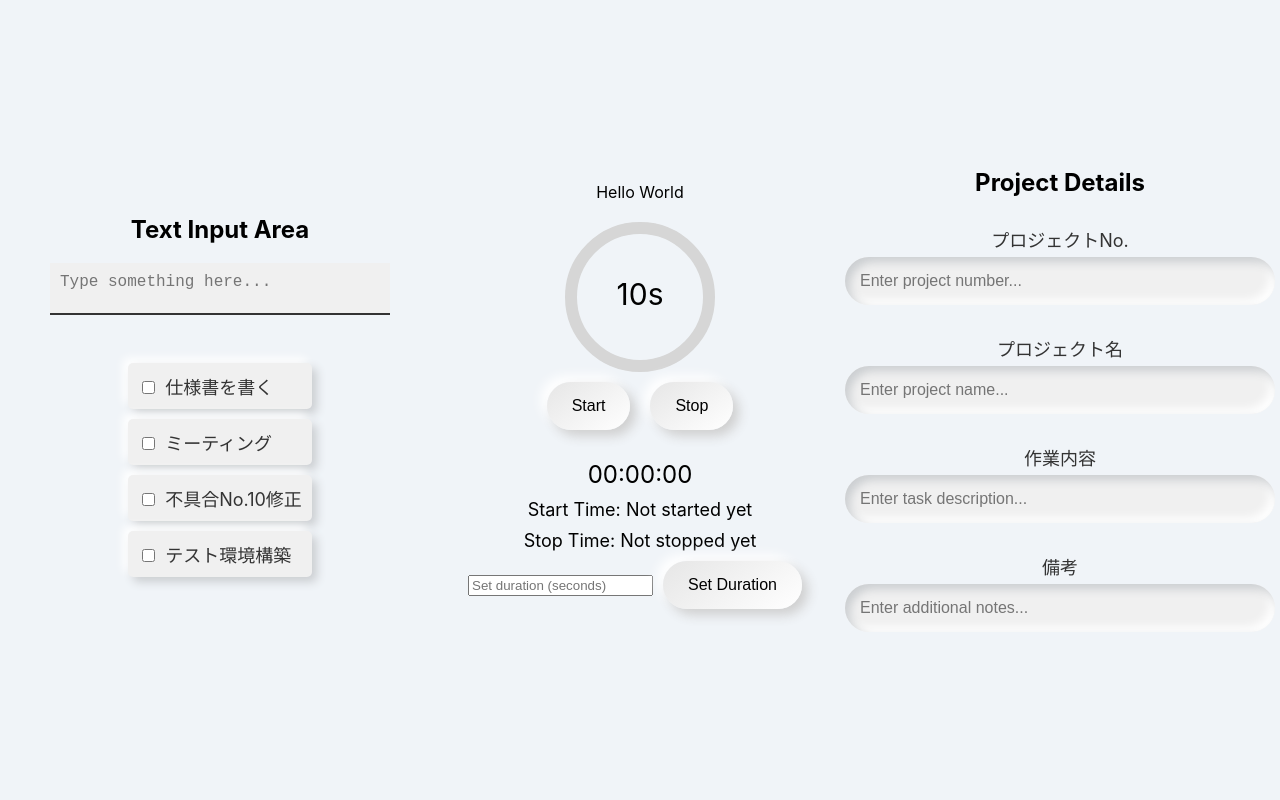
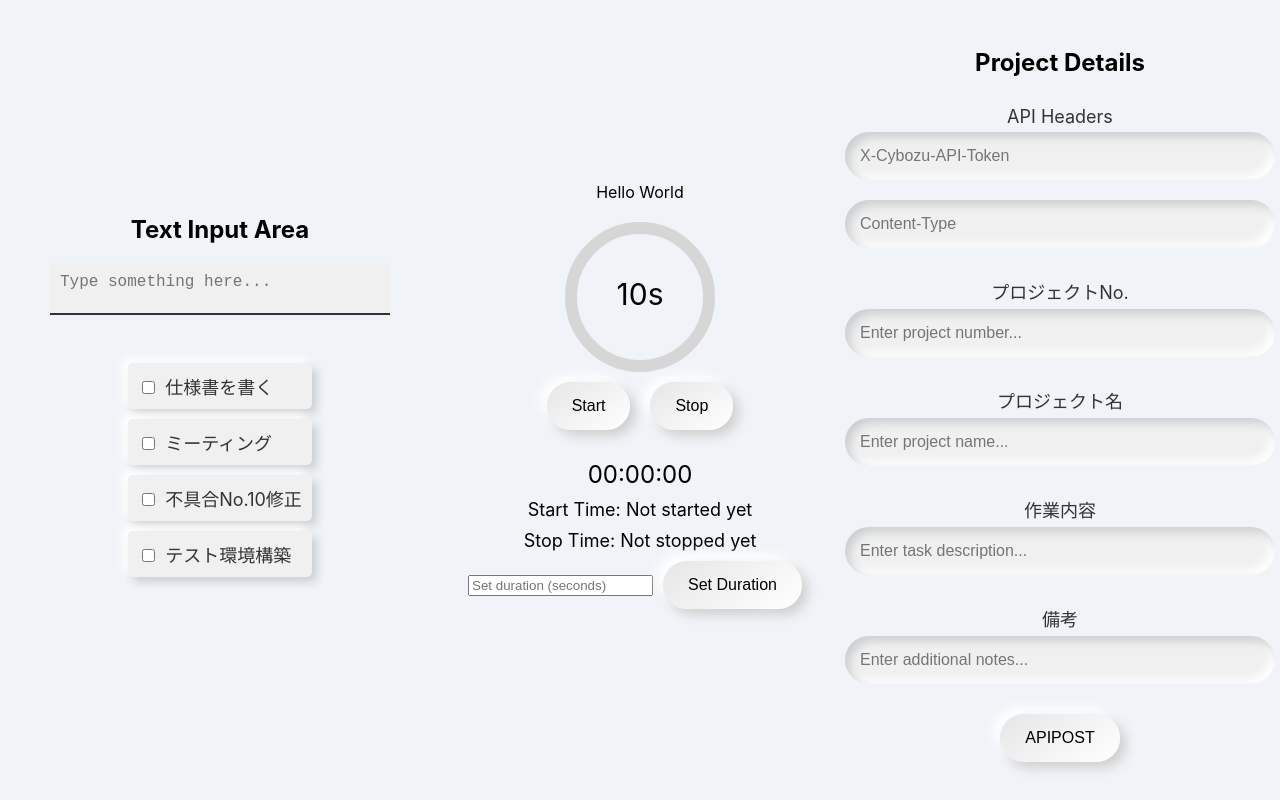
Before and after one commit to yukichi0324/Project-Timer, a React (Create React App) app: page / in a window 1280 px wide. Built offline with nearby package versions, Linux system fonts and the light colour scheme.

Commit message:
API送信部分（仮）

```diff
--- a/src/App.tsx
+++ b/src/App.tsx
@@ -173,7 +173,7 @@ const App: React.FC = () => {
   const [isStopped, setIsStopped] = useState(false);
 
   const progressRef = useRef<NodeJS.Timeout | null>(null);
-  const [inputDuration, setInputDuration] = useState('');
+  const [inputDuration, setInputDuration] = useState("");
   const [duration, setDuration] = useState(10); // 初期設定を10秒に設定
 
   const handleDurationChange = () => {
@@ -207,7 +207,7 @@ const App: React.FC = () => {
             return prev;
           }
         });
-      },  duration * 10);
+      }, duration * 10);
     }
   };
 
@@ -247,6 +247,30 @@ const App: React.FC = () => {
   const Checkbox = styled.input.attrs({ type: "checkbox" })`
     margin-right: 10px;
   `;
+  const [headerToken, setHeaderToken] = useState("");
+  const [headerContentType, setHeaderContentType] = useState("");
+
+  const handleAPIPost = async () => {
+    try {
+      const headers: Record<string, string> = {};
+      if (headerToken) headers["X-Cybozu-API-Token"] = headerToken;
+      if (headerContentType) headers["Content-Type"] = headerContentType;
+
+      const response = await fetch("https://example.com/api", {
+        method: "POST",
+        headers,
+        body: JSON.stringify({
+          elapsedTime,
+          startTimestamp,
+          stopTimestamp,
+        }),
+      });
+      const data = await response.json();
+      console.log("API Response:", data);
+    } catch (error) {
+      console.error("API Error:", error);
+    }
+  };
 
   //JSX記法
   return (
@@ -288,7 +312,7 @@ const App: React.FC = () => {
         */}
           <CircularProgressbar
             value={percentage}
-            text={`${((duration - (duration * percentage) / 100)).toFixed(0)}s`}
+            text={`${(duration - (duration * percentage) / 100).toFixed(0)}s`}
             styles={buildStyles({
               pathTransitionDuration: 0.15,
               textColor: "#000",
@@ -322,6 +346,17 @@ const App: React.FC = () => {
       </Center>
       <RightSide>
         <h2>Project Details</h2>
+        <Label>API Headers</Label>
+        <InputField
+          placeholder="X-Cybozu-API-Token"
+          value={headerToken}
+          onChange={(e) => setHeaderToken(e.target.value)}
+        />
+        <InputField
+          placeholder="Content-Type"
+          value={headerContentType}
+          onChange={(e) => setHeaderContentType(e.target.value)}
+        />
         <Label>プロジェクトNo.</Label>
         <InputField placeholder="Enter project number..." />
         <Label>プロジェクト名</Label>
@@ -330,6 +365,7 @@ const App: React.FC = () => {
         <InputField placeholder="Enter task description..." />
         <Label>備考</Label>
         <InputField placeholder="Enter additional notes..." />
+        <Button onClick={handleAPIPost}>APIPOST</Button>
       </RightSide>
     </Container>
   );
```
